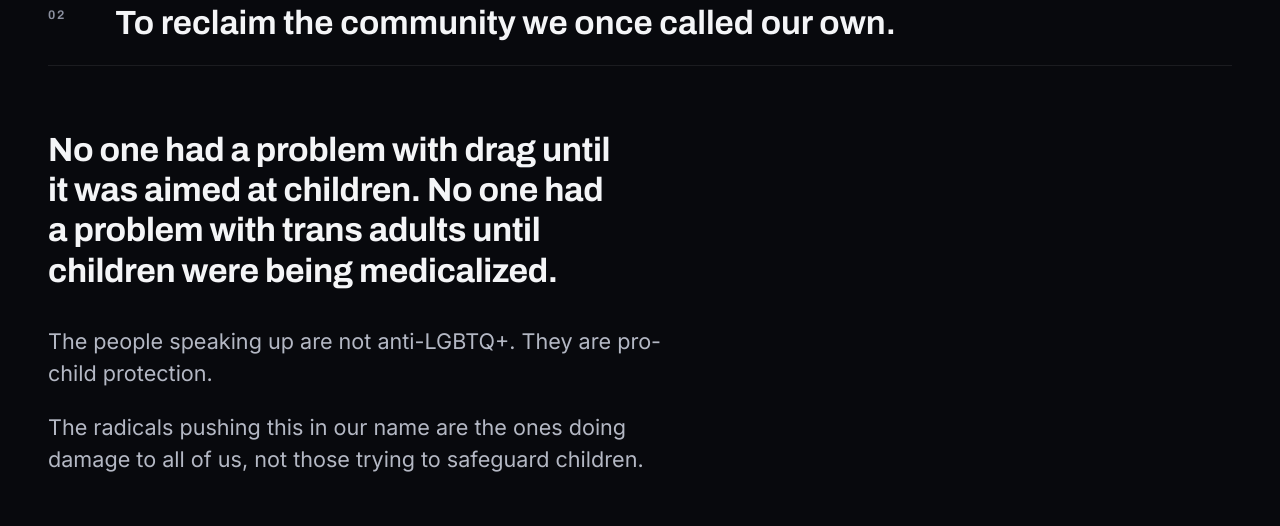
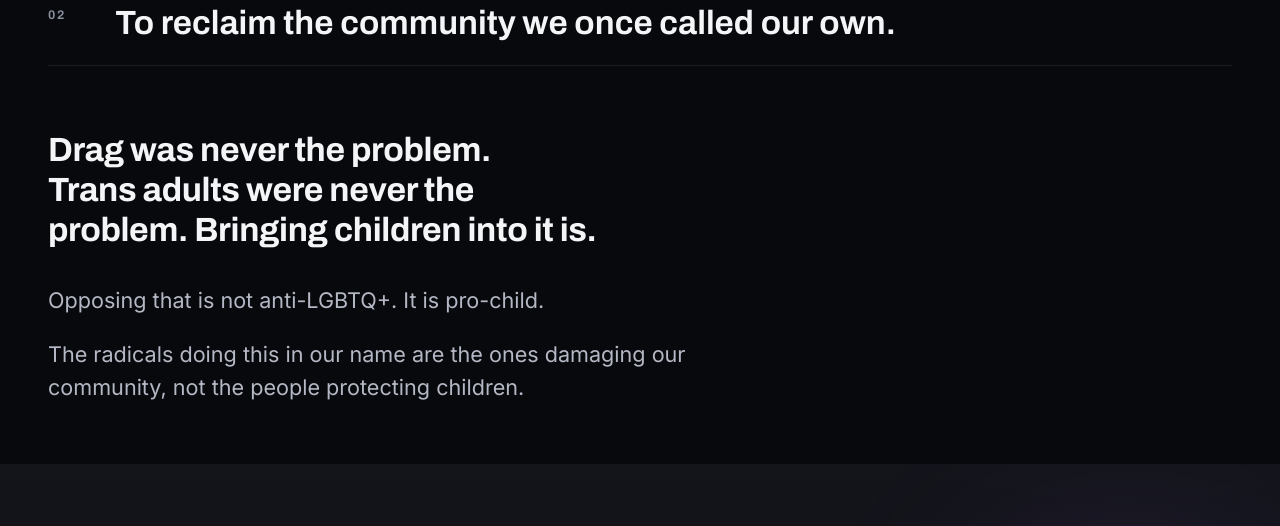
Before and after one commit to jmichell85/jmichell85.github.io, a plain HTML site: page mission/index.html in a window 1280 px wide. Shown: the part 734-1260 px from the top of the page. Drawn offline with Linux system fonts and the light colour scheme.

Commit message:
Mission page: reword statement
Co-Authored-By: Claude Fable 5.2 <noreply@anthropic.com>

```diff
--- a/mission/index.html
+++ b/mission/index.html
@@ -68,7 +68,7 @@
 <section class="section section--tight">
   <div class="wrap">
     <ol class="list-rule"><li data-reveal style="font-size:var(--step-2)"><span>01</span><span>To end the war on children being carried out in our name.</span></li><li data-reveal style="font-size:var(--step-2)"><span>02</span><span>To reclaim the community we once called our own.</span></li></ol>
-    <div class="mission-note" data-reveal><p class="mission-note-lead">No one had a problem with drag until it was aimed at children. No one had a problem with trans adults until children were being medicalized.</p><p>The people speaking up are not anti-LGBTQ+. They are pro-child protection.</p><p>The radicals pushing this in our name are the ones doing damage to all of us, not those trying to safeguard children.</p></div>
+    <div class="mission-note" data-reveal><p class="mission-note-lead">Drag was never the problem. Trans adults were never the problem. Bringing children into it is.</p><p>Opposing that is not anti-LGBTQ+. It is pro-child.</p><p>The radicals doing this in our name are the ones damaging our community, not the people protecting children.</p></div>
   </div>
 </section>
 <section class="section section--raised">
```
